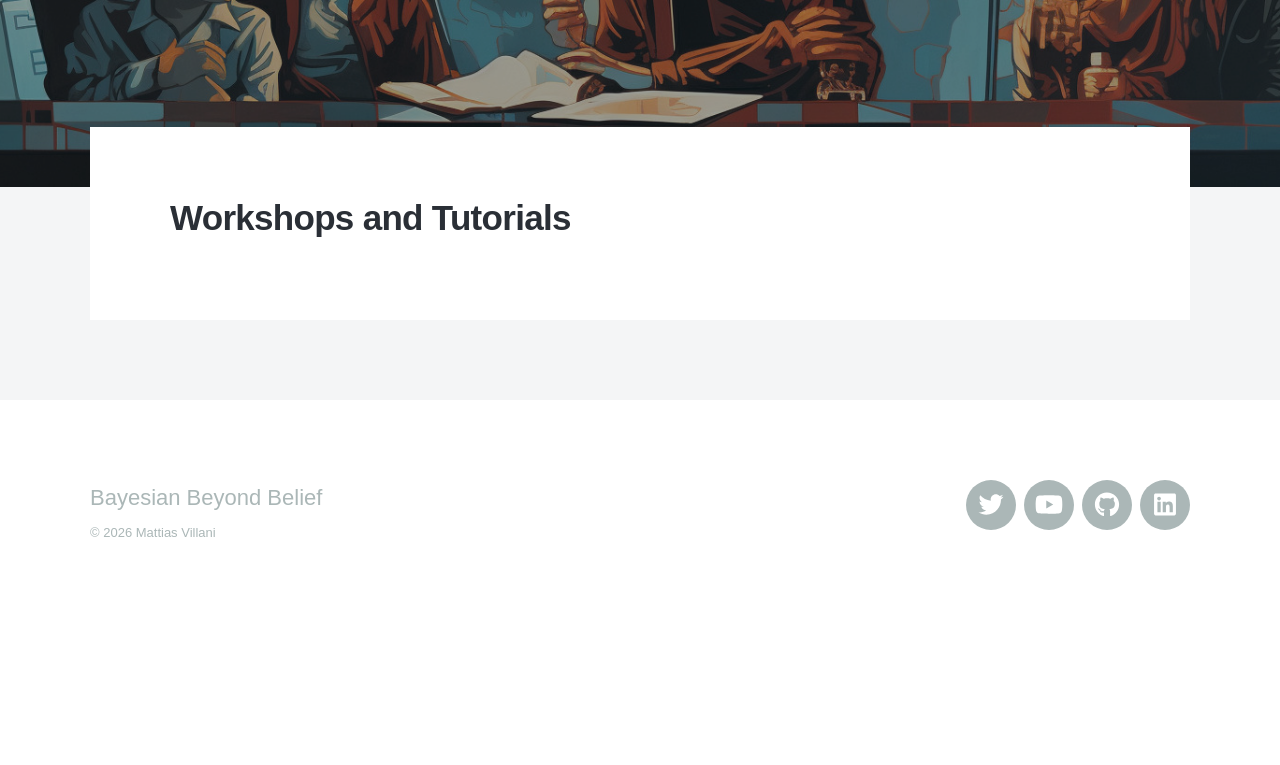
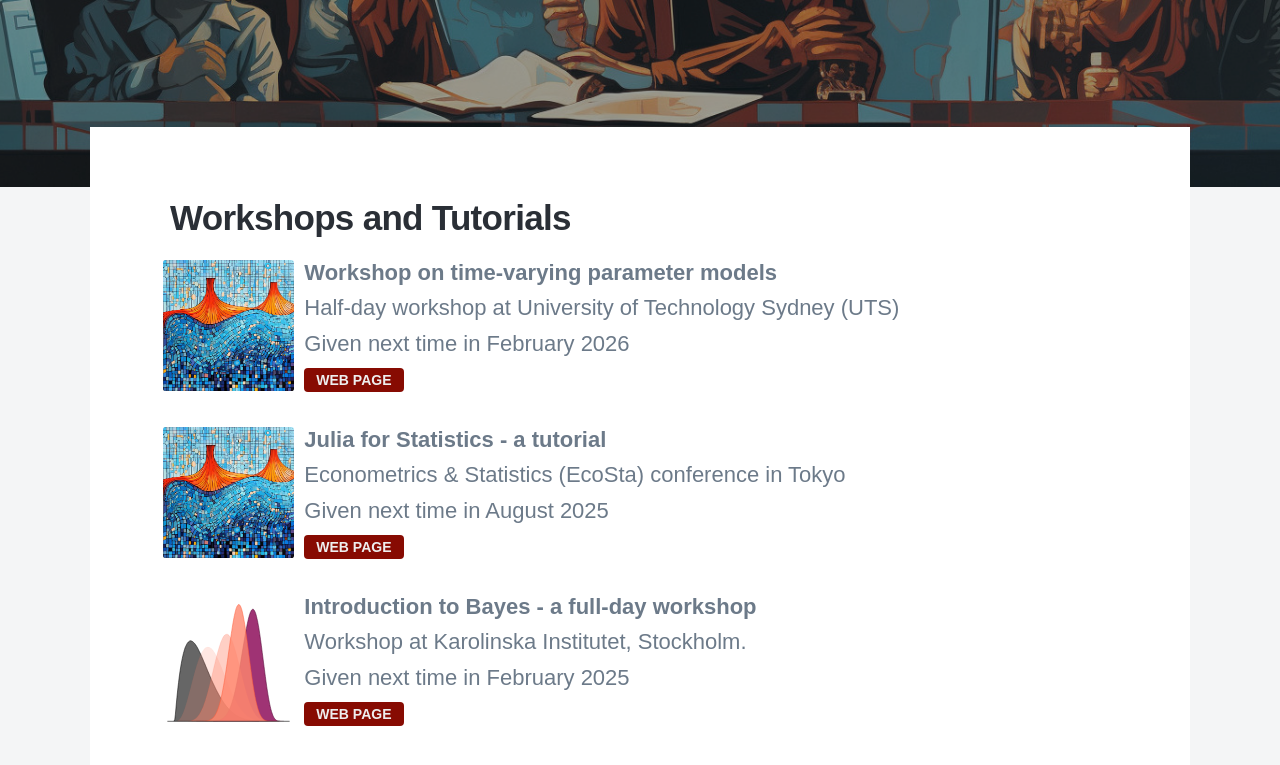
Before and after one commit to mattiasvillani/mattiasvillani.github.io, a Jekyll site: the page built from _pages/tutorials.md, in a window 1280 px wide and 900 px high, scrolled down 417 px. Shown: the top 765 px of the window. Built offline with Jekyll 4.4.1, drawn with Linux system fonts in a browser that asks for light colours; nearby versions of some CDN libraries; some web fonts are replaced; before the commit the page ends 1036 px from its top, so only the background shows below that.

Commit message:
added KI workshop

```diff
--- a/_data/tutorialslist.yml
+++ b/_data/tutorialslist.yml
@@ -15,3 +15,11 @@
   tutorialweb: https://mattiasvillani.com/Julia4Stats/
   semester: August 2025
   current: false
+
+- title: "Introduction to Bayes - a full-day workshop"
+  url: https://mattiasvillani.com/introbayes/
+  image: introbayesKI.svg
+  display:  Workshop at Karolinska Institutet, Stockholm.
+  tutorialweb: https://mattiasvillani.com/introbayes/
+  semester: February 2025
+  current: false
--- a/_pages/tutorials.md
+++ b/_pages/tutorials.md
@@ -8,9 +8,6 @@ featured_image: /images/linocut_teaching2.jpg
 ## Workshops and Tutorials
 
 {% for tutorial in site.data.tutorialslist %}
-
-{% if tutorial.current == true %}
-
 
   <div class="well-paper publication-entry" style = "background-color: #ffffff">
   <ul class="flex-container">
@@ -40,6 +37,4 @@ featured_image: /images/linocut_teaching2.jpg
   </ul>
   </div>
 
-  {% endif %}
-
 {% endfor %}
```
Also changed, not shown: images/tutorials/introbayesKI.svg (added).
